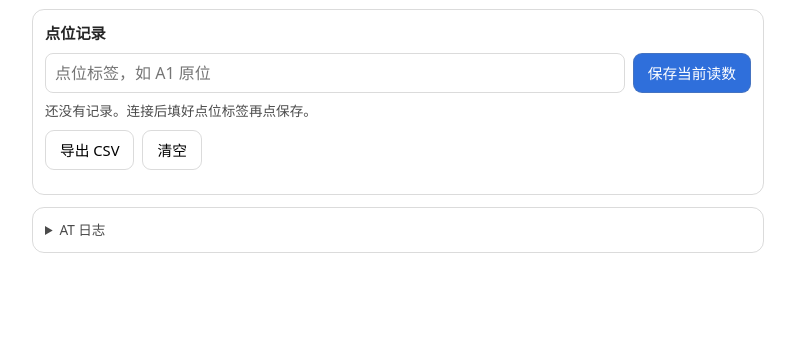
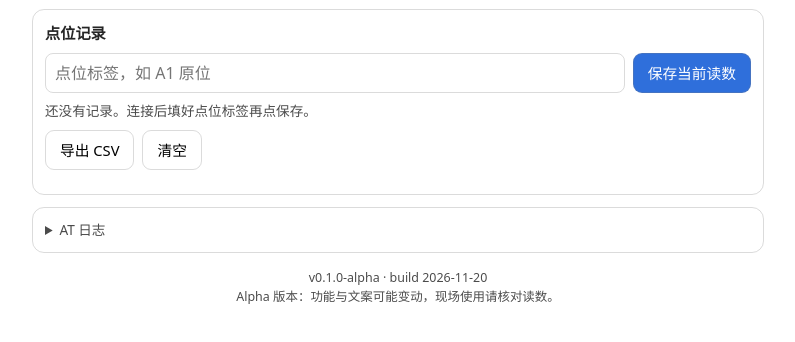
Before and after one commit to Mxy-qm/3-webusb, a plain HTML site: page index.html in a window 1280 px wide. Shown: the part 418-760 px from the top of the page, without its empty margins (242-1037 px from the left). Drawn offline with Linux system fonts and the light colour scheme.

Commit message:
Add version label v0.1.0-alpha and CHANGELOG

```diff
--- a/index.html
+++ b/index.html
@@ -125,6 +125,11 @@
   <summary class="muted" data-i18n="logTitle">AT 日志</summary>
   <div id="log" style="margin-top:8px"></div>
 </details>
+
+<footer class="muted" style="margin-top:16px;font-size:.78rem;text-align:center">
+  <div id="verLine"></div>
+  <div data-i18n="alphaNote">Alpha 版本：功能与文案可能变动，现场使用请核对读数。</div>
+</footer>
 
 <script>
 const sleep = (ms) => new Promise((resolve) => setTimeout(resolve, ms));
@@ -861,6 +866,7 @@ const I18N = {
   pass: { zh: "成立", en: "triggered" },
   fail: { zh: "不成立", en: "not triggered" },
   cleared: { zh: "已清空记录", en: "Records cleared" },
+  alphaNote: { zh: "Alpha 版本：功能与文案可能变动，现场使用请核对读数。", en: "Alpha build: features and wording may change; verify readings in the field." },
   saved: { zh: "已保存", en: "Saved" },
   needLabel: { zh: "请先填点位标签", en: "Enter a site label first" },
   noReading: { zh: "还没有读数，先点“刷新一次”", en: "No reading yet; press Refresh" },
@@ -886,6 +892,10 @@ function applyI18n() {
   document.getElementById("langBtn").textContent = lang === "zh" ? "EN" : "中文";
   renderAll();
 }
+
+/* ================= 版本 ================= */
+const APP_VERSION = "0.1.0-alpha";
+const APP_BUILD = "2026-11-20";
 
 /* ================= 状态 ================= */
 const $ = (id) => document.getElementById(id);
@@ -1222,6 +1232,7 @@ function switchView(v) {
 }
 
 applyI18n();
+$("verLine").textContent = `v${APP_VERSION} · build ${APP_BUILD}`;
 log("ready", "sys");
 </script>
 </body>
```
Also changed, not shown: go-no-go.html (+3 -0 lines), CHANGELOG.md (added).
